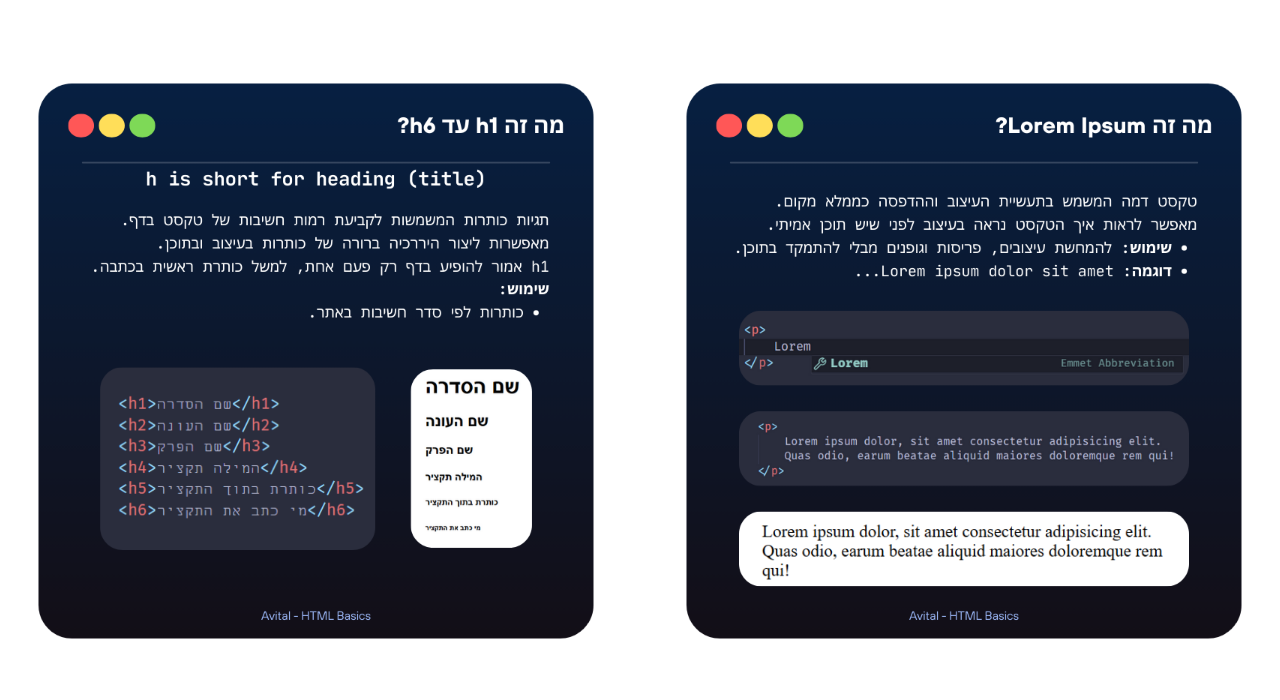
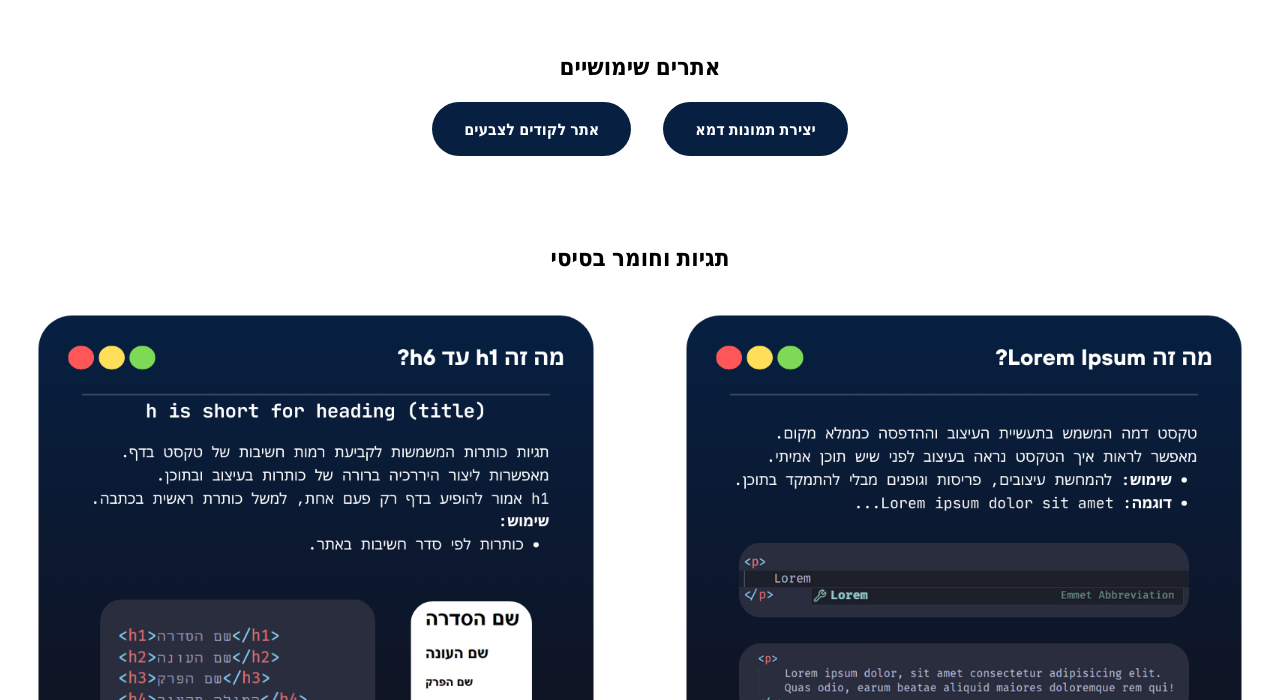
Before and after one commit to avitaltch/learn-web, a plain HTML site: page index.html in a window 1280 px wide. Shown: the part 100-800 px from the top of the page. Drawn offline with nearby package versions, Linux system fonts and the light colour scheme.

Commit message:
added important links

```diff
--- a/index.html
+++ b/index.html
@@ -9,6 +9,12 @@
 <body lang="he">
     <div class="container">
         <h1>קורס ווב</h1>
+        <h2>אתרים שימושיים</h2>
+        <div class="links-container">
+            <a href="https://placehold.co/" target="_blank">יצירת תמונות דמא</a>
+            <a href="https://flatuicolors.com/" target="_blank">אתר לקודים לצבעים</a>
+        </div>
+        <h2>תגיות וחומר בסיסי</h2>
         <div class="images-container">
             <div><img src="images/web-lorem.png" alt="lorem ipsum"></div>
             <div><img src="images/web-h1-h6.png" alt="h1-h6"></div>
--- a/style.css
+++ b/style.css
@@ -23,6 +23,30 @@ h1 {
     flex-direction: column;
 }
 
+.links-container {
+    display: flex;
+    align-items: center;
+    justify-content: center;
+    flex-direction: row;
+    flex-wrap: wrap;
+    gap: 2em;
+    margin-bottom: 4em;
+}
+
+.links-container a {
+    color: #fff;
+    font-size: 1em;
+    text-decoration: none;
+    font-weight: bold;
+    background-color: #072042;
+    padding: 1em 2em;
+    border-radius: 30px;
+}
+
+.links-container a:hover {
+    background-color: #130f17;
+}
+
 .images-container {
     display: flex;
     align-items: center;
@@ -30,7 +54,6 @@ h1 {
     flex-direction: row;
     flex-wrap: wrap;
     gap: 3em;
-    margin: 2em 0;
 }
 
 .images-container div {
```
